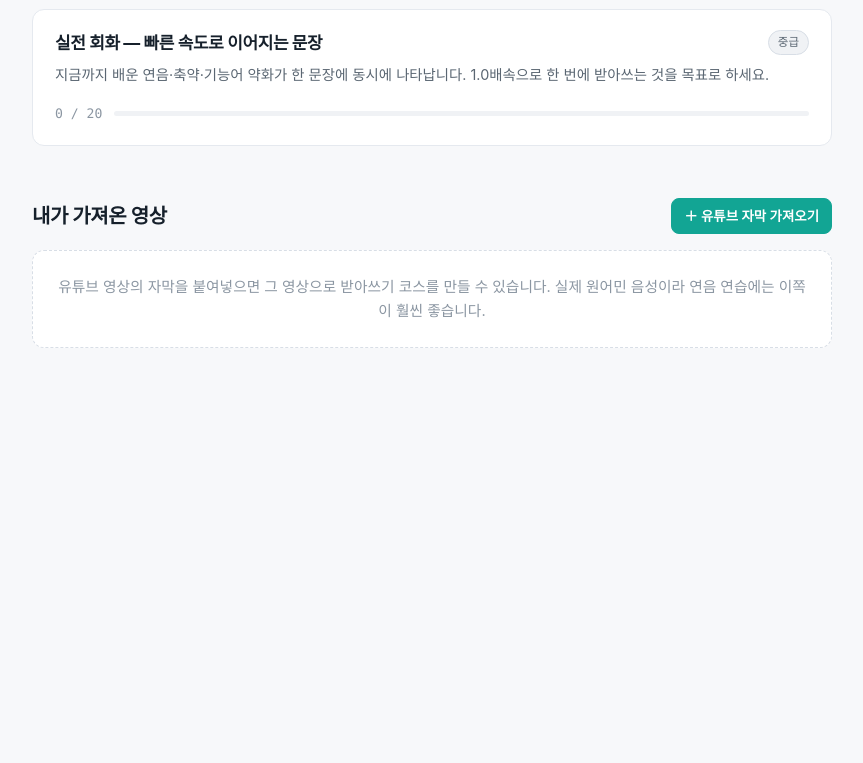
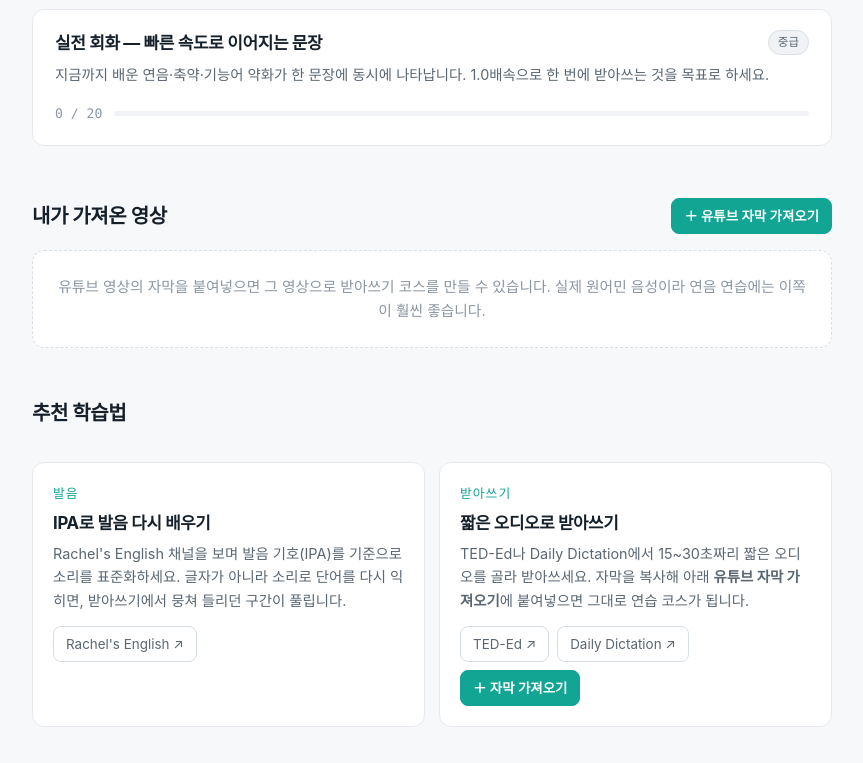
Before and after one commit to jeonck/dictation, a plain HTML site: page index.html in a window 1280 px wide. Shown: the part 1368-2131 px from the top of the page, without its empty margins (208-1071 px from the left). Before the commit the page ends 1836 px from the top, so only its background shows below. Drawn offline with Linux system fonts and the light colour scheme.

Commit message:
content: 홈에 '추천 학습법' 섹션 추가
Rachel's English + IPA로 발음 재학습, TED-Ed·Daily Dictation
짧은 오디오 받아쓰기. 후자는 기존 자막 가져오기로 바로 연결.

Co-Authored-By: Claude Opus 4.8 <noreply@anthropic.com>

```diff
--- a/css/style.css
+++ b/css/style.css
@@ -780,3 +780,5 @@ label.btn:focus-visible { outline: 2px solid var(--accent); outline-offset: 2px;
 }
 
 .imp-tabs { margin-bottom: 24px; }
+
+.method-links { display: flex; flex-wrap: wrap; gap: 8px; margin-top: 14px; }
--- a/index.html
+++ b/index.html
@@ -63,6 +63,36 @@
       <a class="btn btn-primary btn-sm" href="#/import">＋ 유튜브 자막 가져오기</a>
     </div>
     <div class="lesson-grid" id="user-lesson-grid"></div>
+  </section>
+
+  <section class="block">
+    <h2 class="block-title">추천 학습법</h2>
+    <div class="why-grid">
+      <article class="why-card">
+        <span class="why-num">발음</span>
+        <h3>IPA로 발음 다시 배우기</h3>
+        <p>
+          Rachel's English 채널을 보며 발음 기호(IPA)를 기준으로 소리를 표준화하세요.
+          글자가 아니라 소리로 단어를 다시 익히면, 받아쓰기에서 뭉쳐 들리던 구간이 풀립니다.
+        </p>
+        <div class="method-links">
+          <a class="btn btn-ghost btn-sm" href="https://www.youtube.com/@rachelsenglish" target="_blank" rel="noopener">Rachel's English ↗</a>
+        </div>
+      </article>
+      <article class="why-card">
+        <span class="why-num">받아쓰기</span>
+        <h3>짧은 오디오로 받아쓰기</h3>
+        <p>
+          TED-Ed나 Daily Dictation에서 15~30초짜리 짧은 오디오를 골라 받아쓰세요.
+          자막을 복사해 아래 <b>유튜브 자막 가져오기</b>에 붙여넣으면 그대로 연습 코스가 됩니다.
+        </p>
+        <div class="method-links">
+          <a class="btn btn-ghost btn-sm" href="https://ed.ted.com" target="_blank" rel="noopener">TED-Ed ↗</a>
+          <a class="btn btn-ghost btn-sm" href="https://www.youtube.com/@DailyDictation" target="_blank" rel="noopener">Daily Dictation ↗</a>
+          <a class="btn btn-primary btn-sm" href="#/import">＋ 자막 가져오기</a>
+        </div>
+      </article>
+    </div>
   </section>
 </template>
 
```
